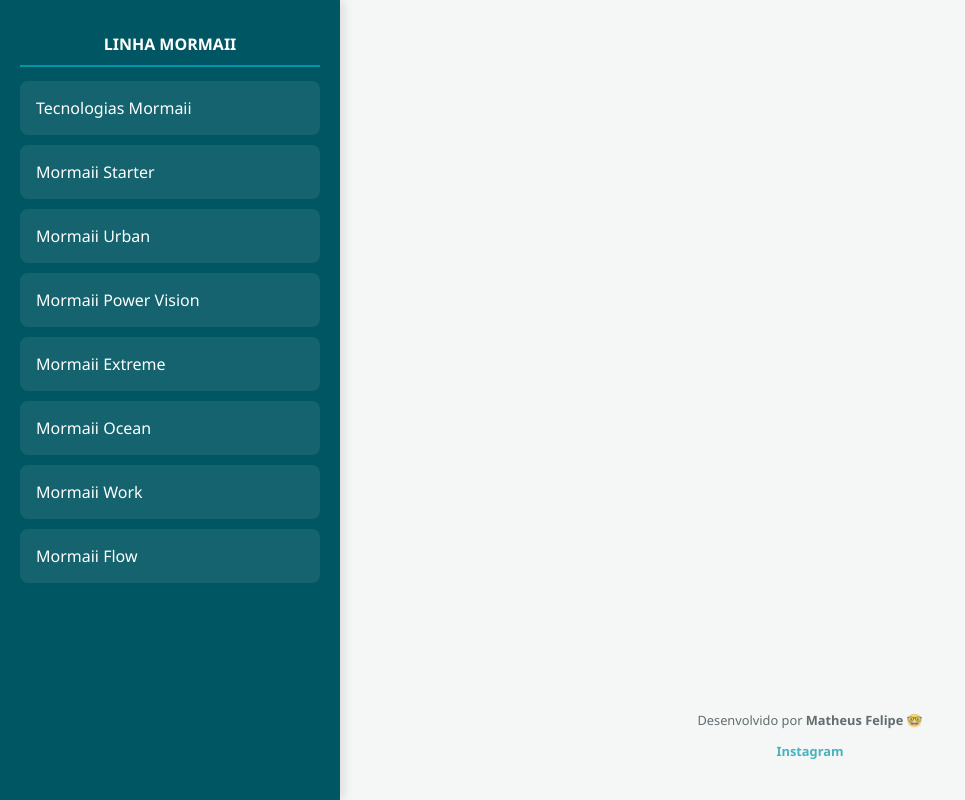
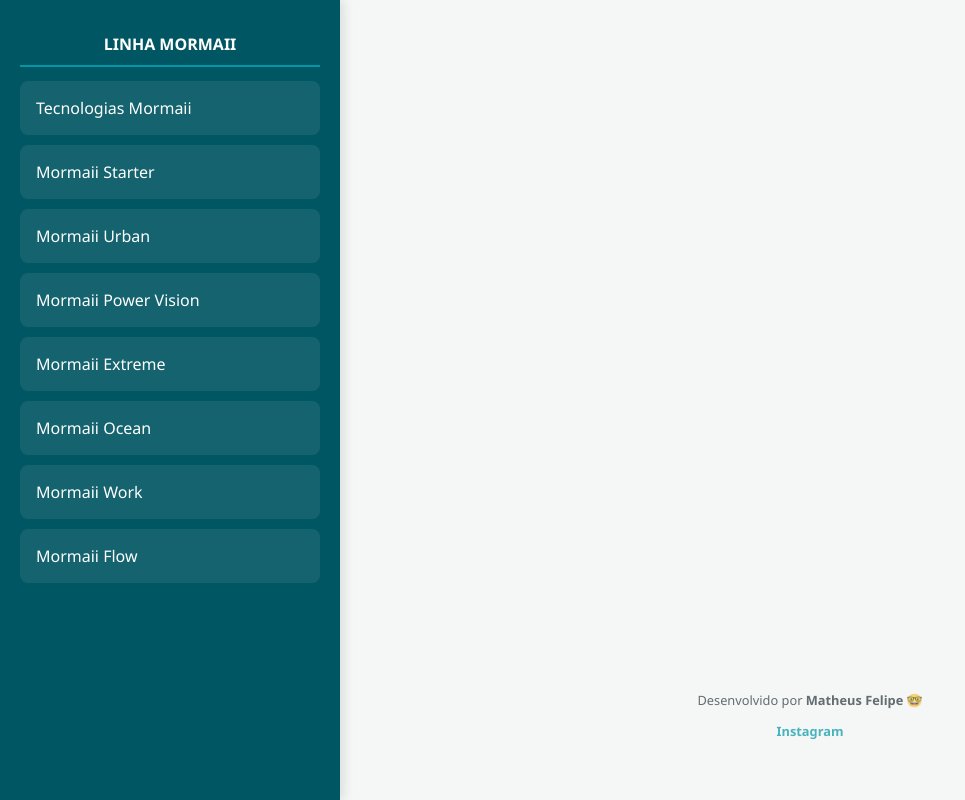
Before and after one commit to SunnyCake1/catalogo-mormaii, a plain HTML site: page index.html in a window 1280 px wide. Shown: the whole page, without its empty margins (0-965 px from the left). Drawn offline with Linux system fonts and the light colour scheme.

Commit message:
Update index.html

```diff
--- a/index.html
+++ b/index.html
@@ -69,7 +69,7 @@
         .video-container { width: 100%; border-radius: 10px; overflow: hidden; background: #000; margin-bottom: 15px; }
         video { width: 100%; height: auto; max-height: 350px; }
 
-        footer { margin-top: auto; padding: 20px; text-align: center; font-size: 0.8rem; opacity: 0.7; }
+        footer { margin-top: auto; padding: 40px; text-align: center; font-size: 0.8rem; opacity: 0.7; }
         footer a { color: var(--mormaii-blue); text-decoration: none; font-weight: bold; }
 
         /* --- CONFIGURAÇÕES PARA CELULAR --- */
```
